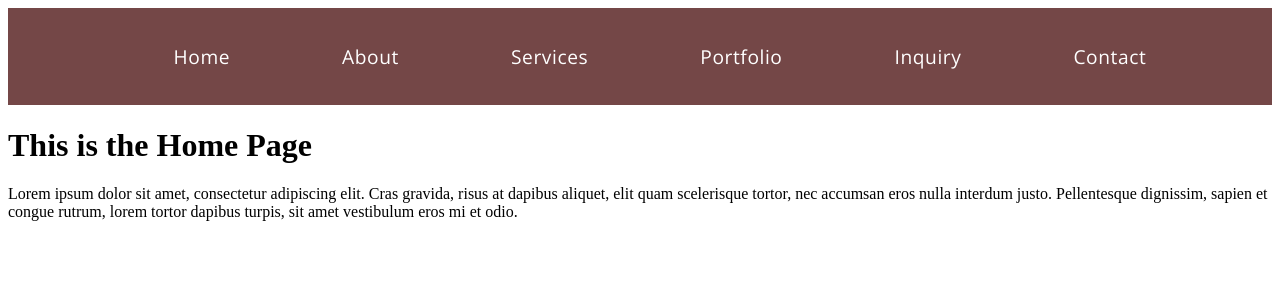
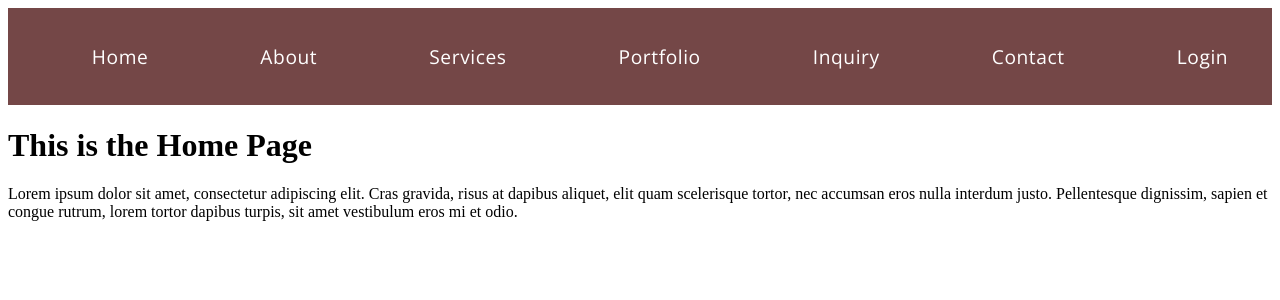
Before and after one commit to daneski9/LacyWebApplication, a React (Create React App) app: page / in a window 1280 px wide. Shown: the top 300 px of the page. Built offline with nearby package versions, Linux system fonts and the light colour scheme.

Commit message:
#32 temporarily added login button

```diff
--- a/src/App.js
+++ b/src/App.js
@@ -5,6 +5,7 @@
 import Portfolio from "./components/Portfolio";
 import Contact from "./components/Contact";
 import Navbar from "./components/Navbar";
+import Login from "./components/Login";
 import "./components/Navbar.css";
 import ".//App.css";
 //import Lounge from "./components/Lounge";
@@ -23,6 +24,7 @@
             <Route path="/inquiry" element={<Inquiry />} />
             <Route path="/portfolio" element={<Portfolio />} />
             <Route path="/contact" element={<Contact />} />
+            <Route path="/login" element={<Login />} />
         </Routes>
 
 
--- a/src/components/Navbar.js
+++ b/src/components/Navbar.js
@@ -23,6 +23,9 @@
             <li>
              <Link to="/contact">Contact</Link>
             </li>
+            <li>
+              <Link to="/login">Login</Link>
+            </li>
            </ul>
         </nav>
     );
```
